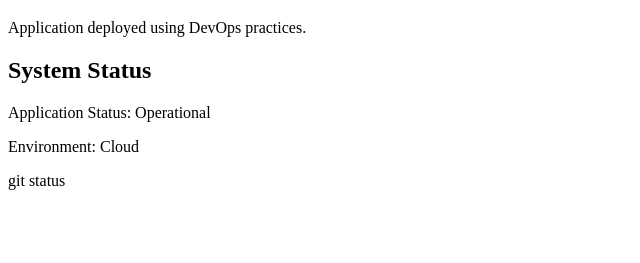
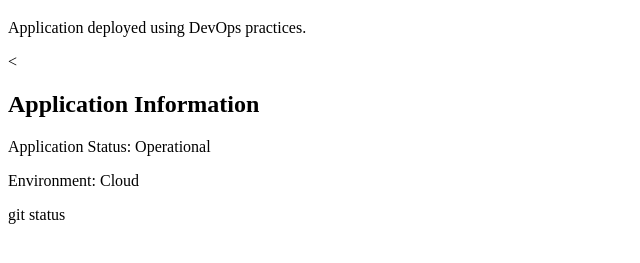
Before and after one commit to TibeWesley/devops-cloud-activity-, a plain HTML site: page index.html in a window 1280 px wide. Shown: the part 61-324 px from the top of the page, without its empty margins (0-640 px from the left). Drawn offline with Linux system fonts and the light colour scheme.

Commit message:
Test CI failure

```diff
--- a/index.html
+++ b/index.html
@@ -11,7 +11,7 @@
     <p>Application deployed using DevOps practices.</p>
 
     <section>
-        <h2>System Status</h2>
+        <<h2>Application Information</h2>
         <p>Application Status: Operational</p>
         <p>Environment: Cloud</p>
     </section>
```
